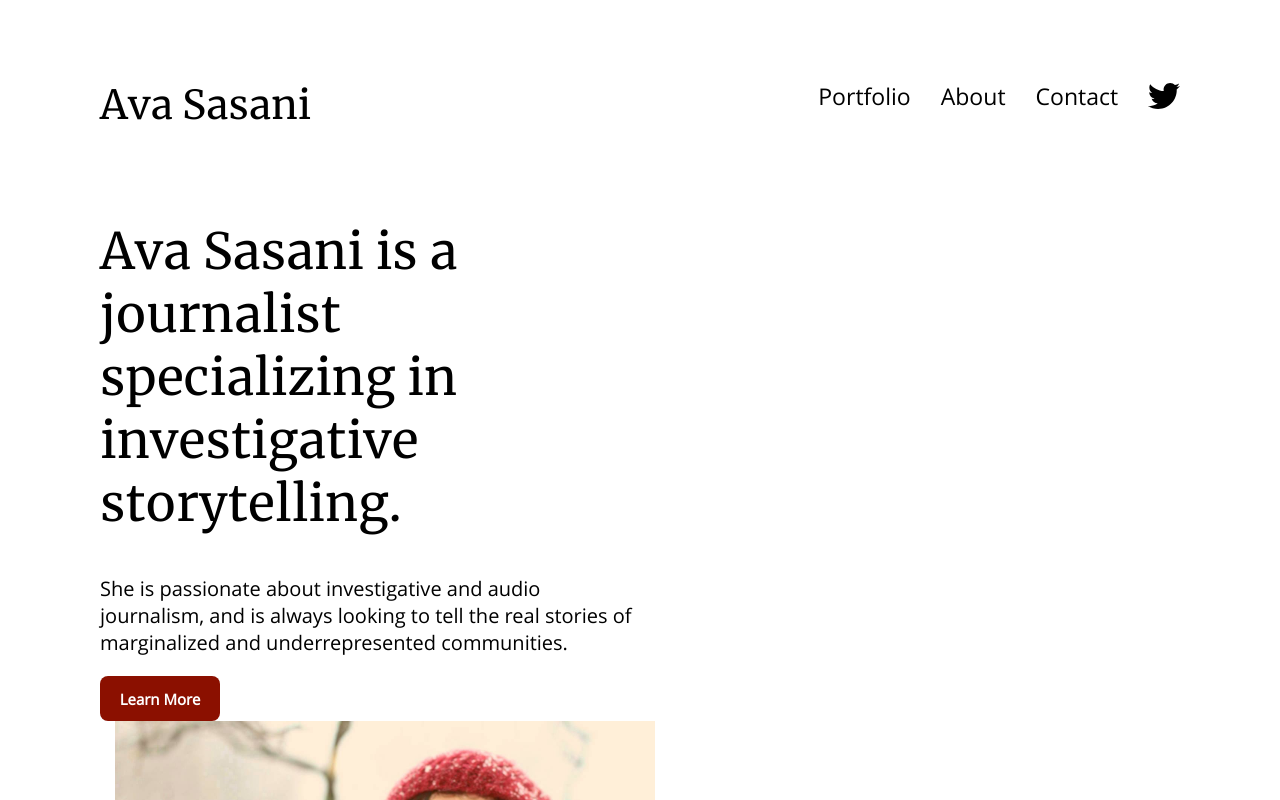
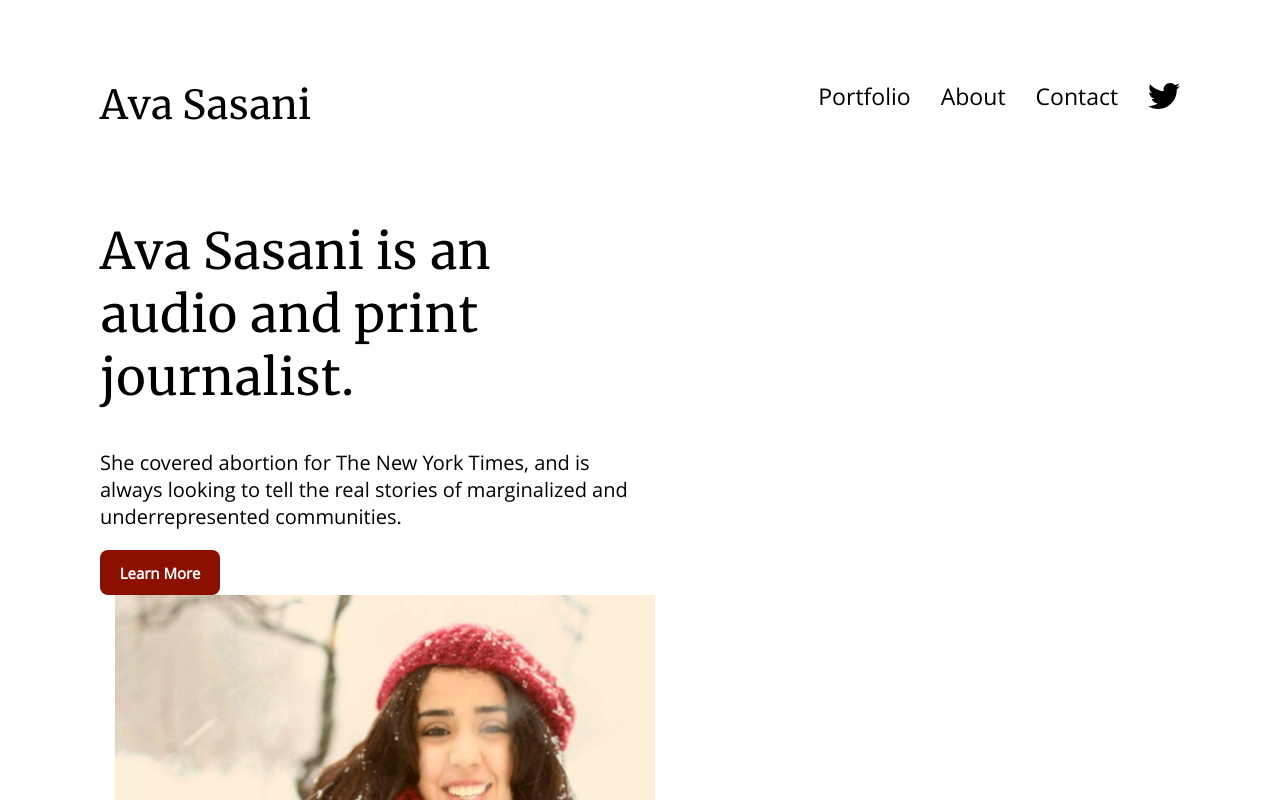
Before and after one commit to kristibui/ava-portfolio, a React (Create React App) app: page / in a window 1280 px wide. Shown: the top 800 px of the page. Built offline with nearby package versions, Linux system fonts and the light colour scheme.

Commit message:
bio change

```diff
--- a/src/blurb/BlurbComponent.js
+++ b/src/blurb/BlurbComponent.js
@@ -8,12 +8,11 @@ const BlurbComponent = () => {
 
             <div className='main-text-container'>
                 <div className='main-desc'>
-                    Ava Sasani is a journalist specializing in investigative storytelling.
+                    Ava Sasani is an audio and print journalist.
                 </div>
 
                 <div className='desc-subtext'>
-                    She is passionate about investigative and audio journalism, and is always looking to tell the real
-                    stories of marginalized and underrepresented communities.
+                She covered abortion for The New York Times, and is always looking to tell the real stories of marginalized and underrepresented communities.
                 </div>
 
 
```
